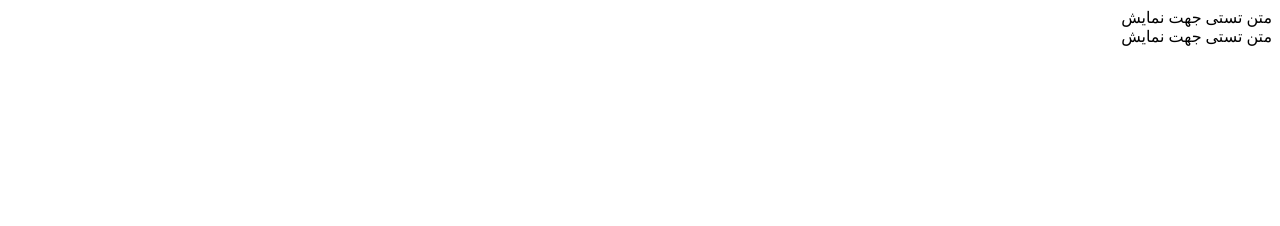
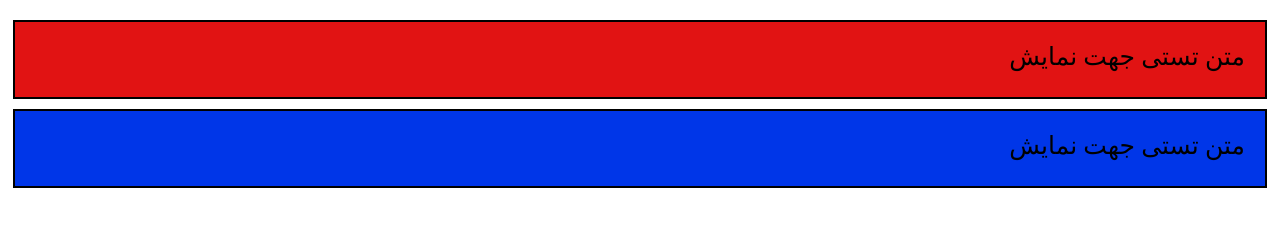
Before and after one commit to mr-mojtaba/CSS3-Course, a plain HTML site: page margin-and-padding/index.html in a window 1280 px wide. Drawn offline with Linux system fonts and the light colour scheme.

Commit message:
change a command in index.html

```diff
--- a/margin-and-padding/index.html
+++ b/margin-and-padding/index.html
@@ -4,7 +4,7 @@
         <meta charset="UTF-8">
         <meta name="viewport" content="width=device-width, initial-scale=1.0">
         <title>Index</title>
-        <link rel="stylesheet" href="./style.css">
+        <link rel="stylesheet" href="./style/app.css">
     </head>
     <body>
         <div class="box1">متن تستی جهت نمایش</div>
```
